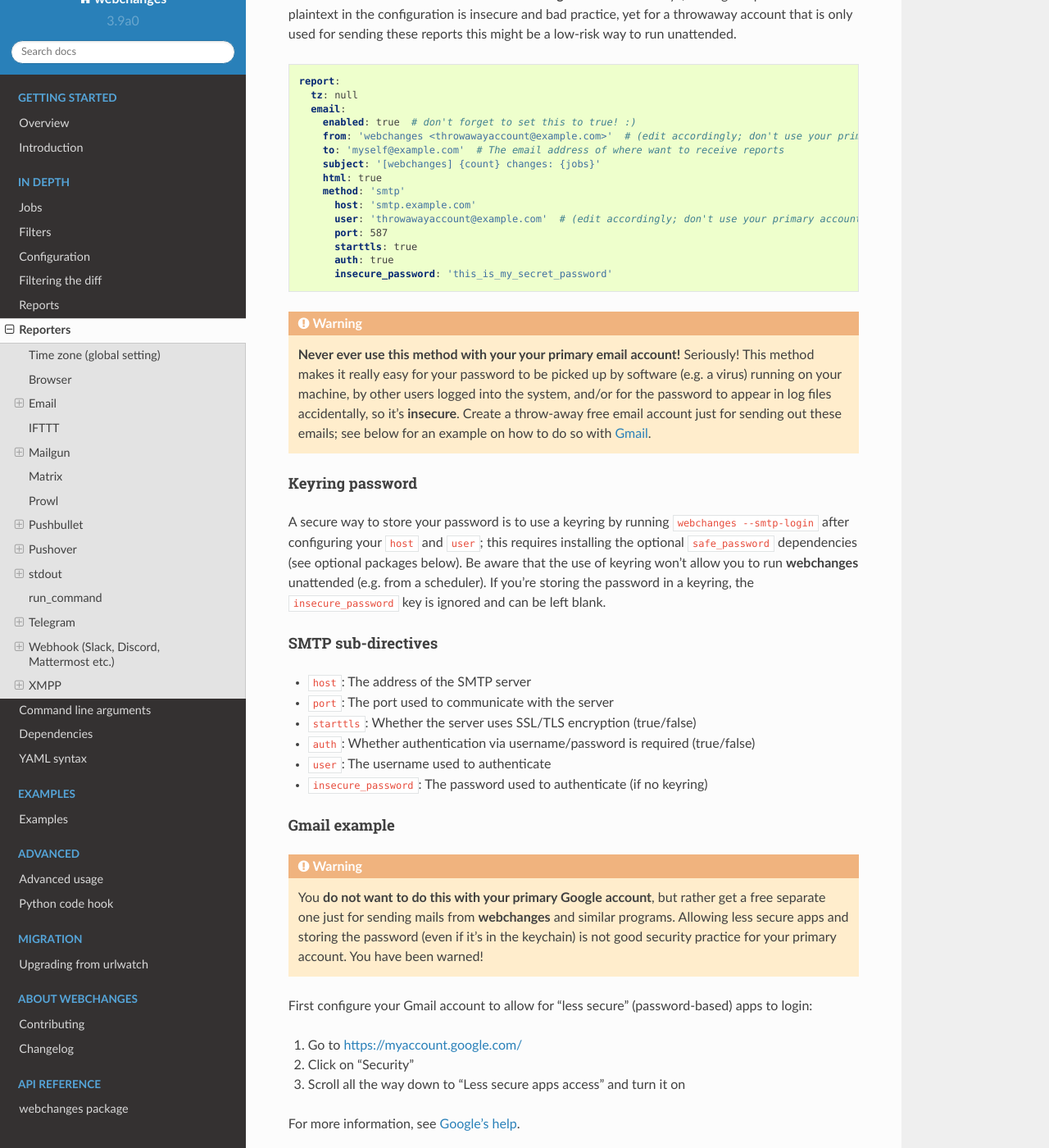
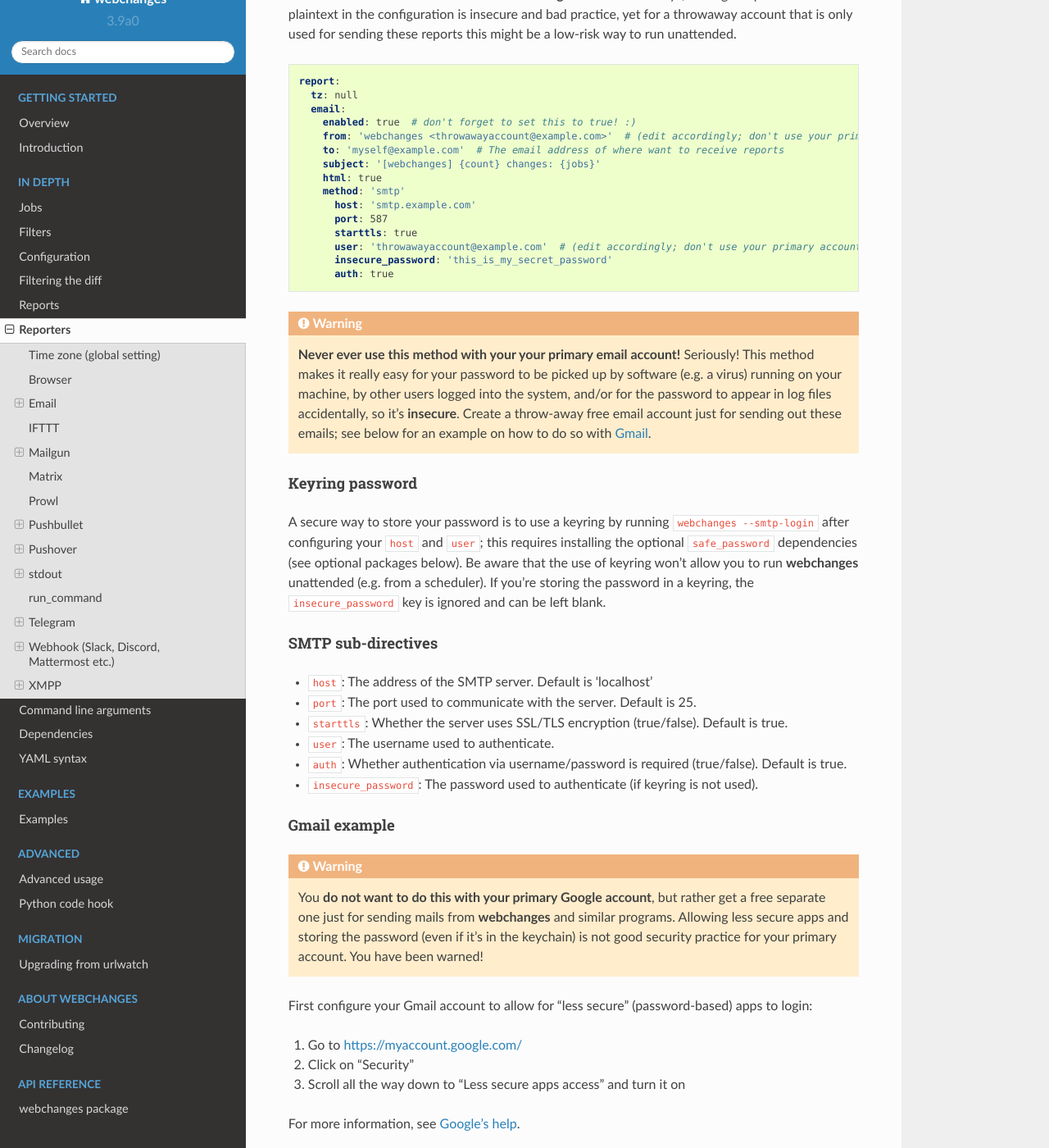
Before and after one commit to mborsetti/webchanges, a Sphinx documentation site: the page built from docs/reporters.rst, in a window 1280 px wide and 1400 px high, scrolled down 2691 px. Shown: the whole window at 82% size. Built offline with Sphinx 7.4.7 and the Read the Docs theme 2.0.0, drawn with Linux system fonts in a browser that asks for light colours.

Commit message:
Improved documentation

```diff
--- a/docs/reporters.rst
+++ b/docs/reporters.rst
@@ -129,11 +129,11 @@ low-risk way to run unattended.
        html: true
        method: 'smtp'
          host: 'smtp.example.com'
-         user: 'throwawayaccount@example.com'  # (edit accordingly; don't use your primary account for this!!)
          port: 587
          starttls: true
+         user: 'throwawayaccount@example.com'  # (edit accordingly; don't use your primary account for this!!)
+         insecure_password: 'this_is_my_secret_password'
          auth: true
-         insecure_password: 'this_is_my_secret_password'
 
 .. warning::
    **Never ever use this method with your your primary email account!**  Seriously! This method makes it really easy
@@ -154,12 +154,12 @@ blank.
 
 SMTP sub-directives
 ^^^^^^^^^^^^^^^^^^^
-* ``host``: The address of the SMTP server
-* ``port``: The port used to communicate with the server
-* ``starttls``: Whether the server uses SSL/TLS encryption (true/false)
-* ``auth``: Whether authentication via username/password is required (true/false)
-* ``user``: The username used to authenticate
-* ``insecure_password``: The password used to authenticate (if no keyring)
+* ``host``: The address of the SMTP server. Default is 'localhost'
+* ``port``: The port used to communicate with the server. Default is 25.
+* ``starttls``: Whether the server uses SSL/TLS encryption (true/false). Default is true.
+* ``user``: The username used to authenticate.
+* ``auth``: Whether authentication via username/password is required (true/false). Default is true.
+* ``insecure_password``: The password used to authenticate (if keyring is not used).
 
 .. _gmail:
 
```
Also changed, not shown: docs/examples.rst (+10 -8 lines), docs/jobs.rst (+23 -19 lines), 1 other file.
